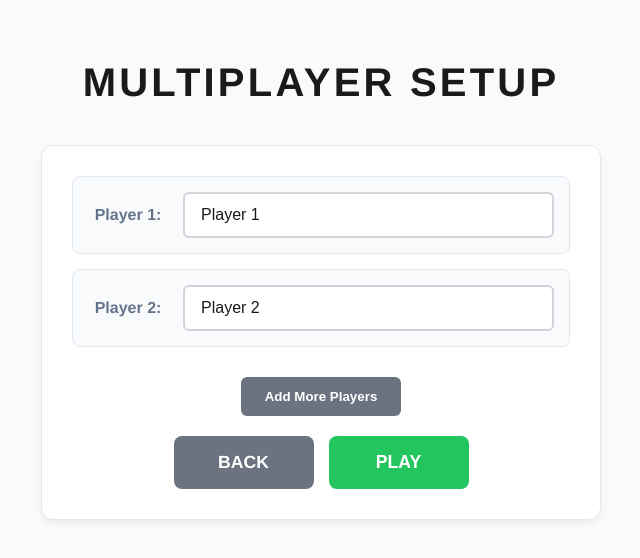
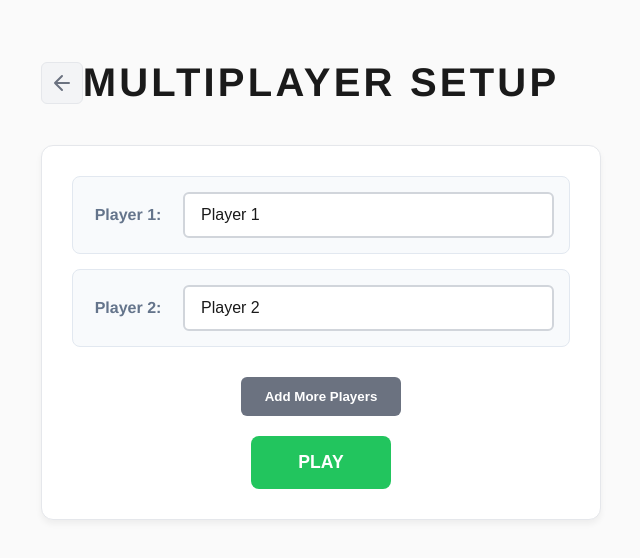
Before and after one commit to raghavmaheshwari92/play-wordle, a plain HTML site: page multiplayer-setup.html in a window 1280 px wide. Shown: the whole page, without its empty margins (319-959 px from the left). Drawn offline with Linux system fonts and the light colour scheme.

Commit message:
Add consistent top-left back button navigation to multiplayer pages
- Added top-left back button with arrow icon to multiplayer-setup.html
- Added top-left back button with arrow icon to multiplayer-game.html
- Removed back buttons from bottom action areas for cleaner UI
- Consistent navigation pattern across all game pages
- Modern positioning matches game.html design

🤖 Generated with [Claude Code](https://claude.ai/code)

Co-Authored-By: Claude <noreply@anthropic.com>

```diff
--- a/multiplayer-setup.html
+++ b/multiplayer-setup.html
@@ -24,6 +24,7 @@
             margin: 0 auto;
             text-align: center;
             padding: 40px 20px;
+            position: relative;
         }
 
         h1 {
@@ -32,6 +33,7 @@
             letter-spacing: 0.2rem;
             margin-bottom: 40px;
             text-transform: uppercase;
+            position: relative;
         }
 
         .setup-section {
@@ -151,6 +153,31 @@
             transform: scale(1.05);
         }
 
+        /* Back button in header */
+        .back-button {
+            position: absolute;
+            left: 0;
+            top: 50%;
+            transform: translateY(-50%);
+            background-color: #f3f4f6;
+            border: 1px solid #e5e7eb;
+            color: #6b7280;
+            cursor: pointer;
+            padding: 8px;
+            border-radius: 6px;
+            transition: all 0.2s ease;
+            text-decoration: none;
+            display: inline-flex;
+            align-items: center;
+            justify-content: center;
+        }
+
+        .back-button:hover {
+            background-color: #e5e7eb;
+            color: #374151;
+            border-color: #d1d5db;
+        }
+
         @media (max-width: 500px) {
             h1 {
                 font-size: 2rem;
@@ -179,7 +206,14 @@
 </head>
 <body>
     <div class="container">
-        <h1>Multiplayer Setup</h1>
+        <h1>
+            <a href="index.html" class="back-button">
+                <svg width="24" height="24" viewBox="0 0 24 24" fill="none" stroke="currentColor" stroke-width="2" stroke-linecap="round" stroke-linejoin="round">
+                    <path d="M19 12H5M12 19l-7-7 7-7"/>
+                </svg>
+            </a>
+            Multiplayer Setup
+        </h1>
 
         <div class="setup-section">
             <div class="players-list" id="players-list">
@@ -189,7 +223,6 @@
             <button class="add-player-btn" id="add-player-btn">Add More Players</button>
 
             <div class="action-buttons">
-                <a href="index.html" class="btn btn-secondary">Back</a>
                 <button class="btn btn-primary" id="play-btn">Play</button>
             </div>
         </div>
```
Also changed, not shown: multiplayer-game.html (+35 -2 lines).
